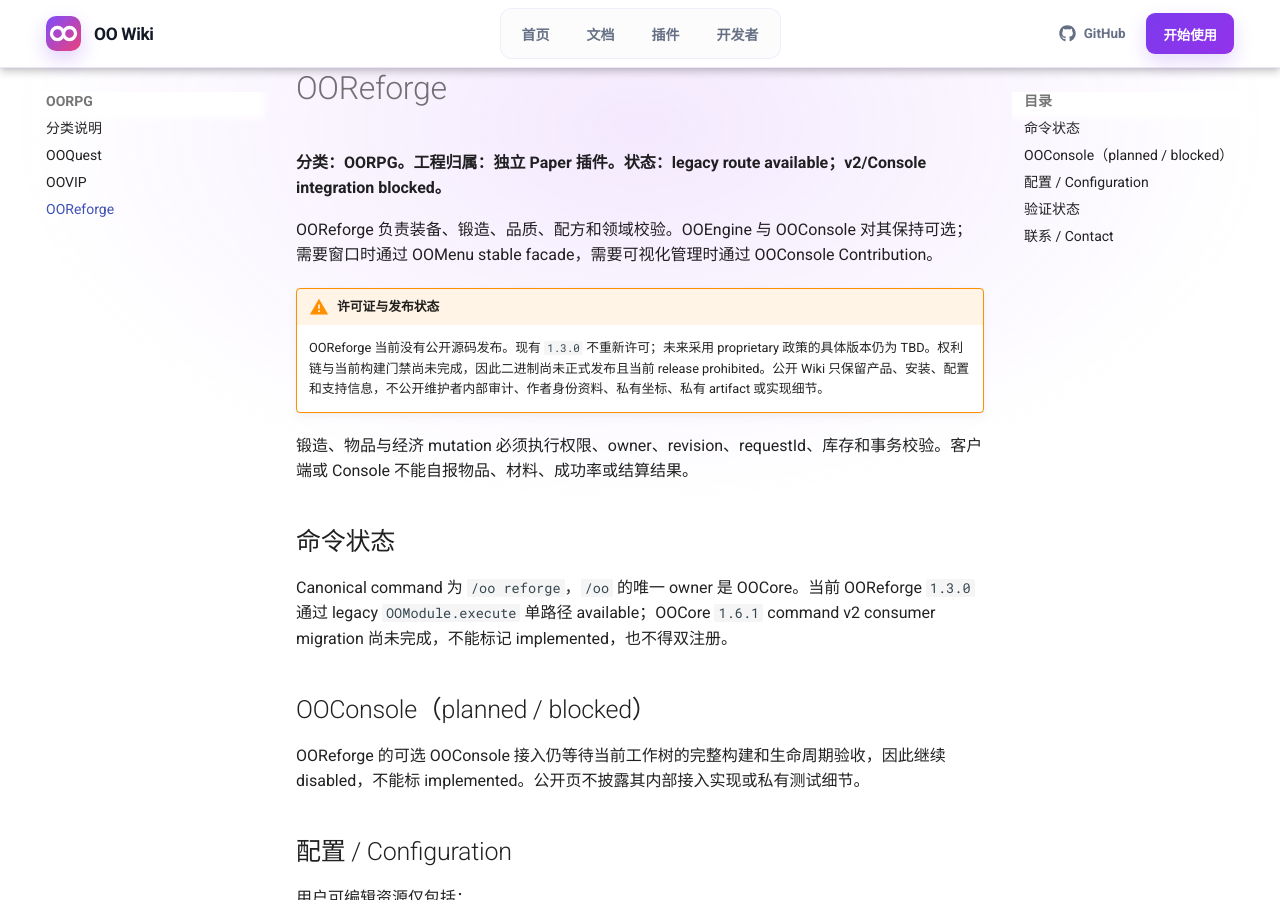
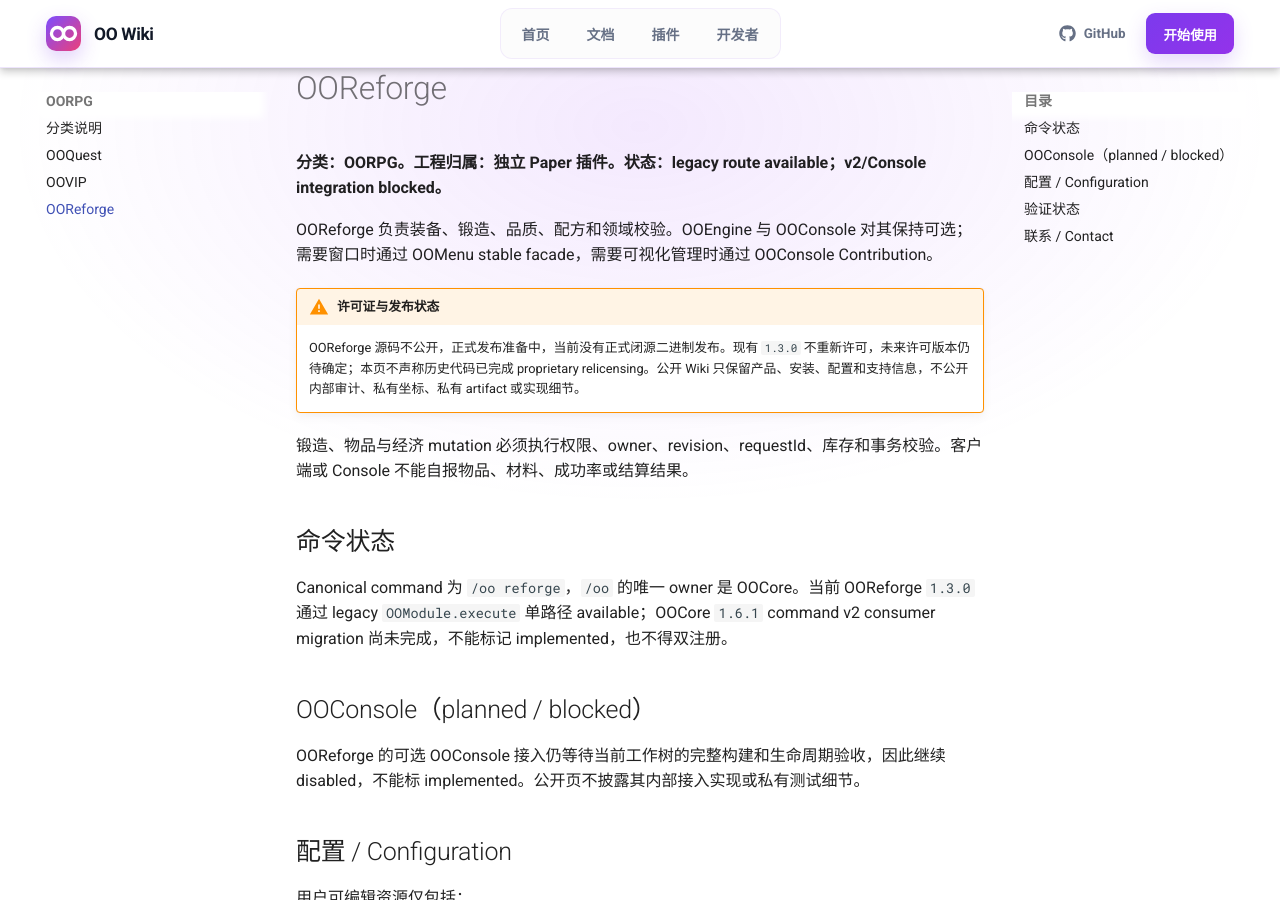
Before and after one commit to Meowopia/OOWiki, an MkDocs documentation site: the page built from docs/oorpg/ooreforge.md, in a window 1280 px wide and 900 px high. Built offline with MkDocs 1.6.1 and Material for MkDocs 9.7.7, drawn with Linux system fonts in a browser that asks for light colours; comment, search, counter and statistics services are not loaded.

Commit message:
docs: simplify public OOReforge release status

```diff
--- a/docs/oorpg/ooreforge.md
+++ b/docs/oorpg/ooreforge.md
@@ -5,7 +5,7 @@
 OOReforge 负责装备、锻造、品质、配方和领域校验。OOEngine 与 OOConsole 对其保持可选；需要窗口时通过 OOMenu stable facade，需要可视化管理时通过 OOConsole Contribution。
 
 !!! warning "许可证与发布状态"
-    OOReforge 当前没有公开源码发布。现有 `1.3.0` 不重新许可；未来采用 proprietary 政策的具体版本仍为 TBD。权利链与当前构建门禁尚未完成，因此二进制尚未正式发布且当前 release prohibited。公开 Wiki 只保留产品、安装、配置和支持信息，不公开维护者内部审计、作者身份资料、私有坐标、私有 artifact 或实现细节。
+    OOReforge 源码不公开，正式发布准备中，当前没有正式闭源二进制发布。现有 `1.3.0` 不重新许可，未来许可版本仍待确定；本页不声称历史代码已完成 proprietary relicensing。公开 Wiki 只保留产品、安装、配置和支持信息，不公开内部审计、私有坐标、私有 artifact 或实现细节。
 
 锻造、物品与经济 mutation 必须执行权限、owner、revision、requestId、库存和事务校验。客户端或 Console 不能自报物品、材料、成功率或结算结果。
 
```
